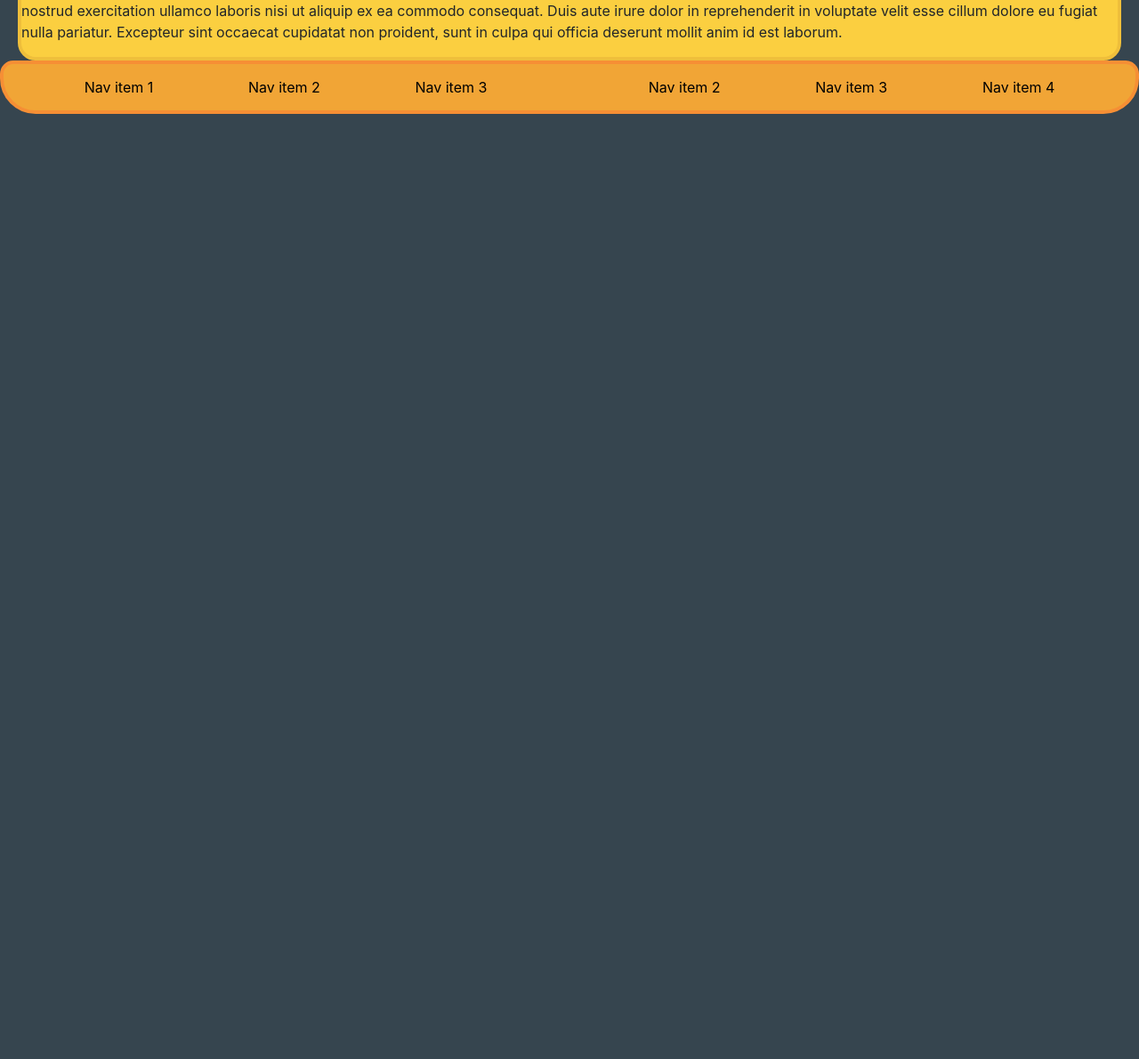
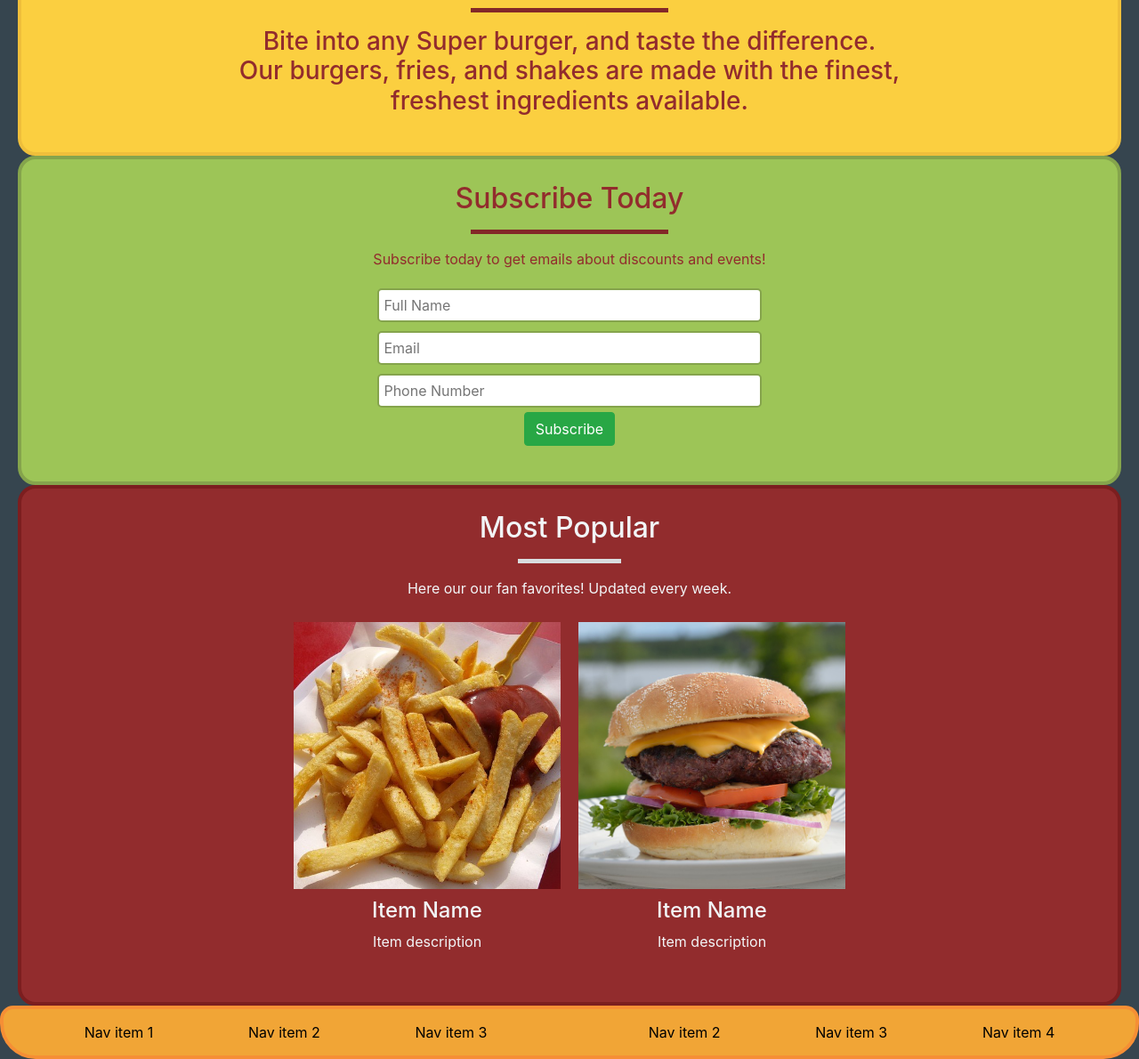
Before and after one commit to DustinRoundy/RockyBurgers, a plain HTML site: page index.html in a window 1280 px wide. Shown: the part 768-1958 px from the top of the page at 89% size. Before the commit the page ends 896 px from the top, so only its background shows below. Drawn offline with nearby package versions, Linux system fonts and the light colour scheme.

Commit message:
Added new secions to homepage

```diff
--- a/index.css
+++ b/index.css
@@ -0,0 +1,127 @@
+@font-face { font-family: Blissful; src: url('assets/blissfulthinking.otf'); }
+ul {
+    list-style-type: none;
+    margin: 0;
+    padding: 0;
+    overflow: hidden;
+
+}
+li a {
+    display: block;
+    color: black;
+    text-align: center;
+    padding: 14px 16px;
+    text-decoration: none;
+}
+
+li a:hover {
+    background-color: #e0992f;
+    text-decoration: none;
+    color: black;
+}
+#top {
+    border: 4px solid #f68f35;
+    border-radius: 110px 110px 15px 15px;
+    display: flex;
+    justify-content: space-evenly;
+    align-items: center;
+    background-color: #f1a536;
+}
+#bottom {
+    border: 4px solid #f68f35;
+    border-radius: 15px 15px 40px 40px;
+    display: flex;
+    justify-content: space-evenly;
+    align-items: center;
+    background-color: #f1a536;
+}
+
+.hero-image{
+    background-image: linear-gradient(rgba(0,0,0,0.5), rgba(0,0,0,0.5)), url("assets/burger-hero.jpg");
+    width: 94vw;
+    height: 65vh;
+    margin-top: 20px;
+    margin-bottom: 20px;
+    background-position: center;
+    background-repeat: no-repeat;
+    background-size: cover;
+    position: relative;
+    display: flex;
+    justify-content: center;
+    align-items: center;
+}
+.hero-text{
+    font-family: Blissful;
+    letter-spacing: 5px;
+    text-align: center;
+    color: white;
+}
+.hero-text, h1{
+    font-size: 2.25em;
+    letter-spacing: 8px;
+}
+
+.tomato{
+    margin-left: 20px;
+    margin-right: 20px;
+    background-color: #f05054;
+    border: 4px solid #d44a4d;
+    border-radius: 20px 20px 20px 20px;
+    display:flex;
+    justify-content: center;
+}
+.cheese{
+    margin-left: 20px;
+    margin-right: 20px;
+    background-color: #fbcf40;
+    border: 4px solid #efbf3b;
+    border-radius: 20px 20px 20px 20px;
+}
+footer{
+    height: 80%;
+}
+.inside{
+    text-align: center;
+    color: #922c2d;
+    margin: 25px 0px 40px 0px;
+}
+.inside hr{
+    width: 18%;
+    border-width: 5px;
+    background-color: #922c2d;
+}
+.lettuce{
+    margin-left: 20px;
+    margin-right: 20px;
+    background-color: #9dc557;
+    border: 4px solid #85a44c;
+    border-radius: 20px 20px 20px 20px;
+
+}
+.lettuce form{
+    display: flex;
+    flex-direction: column;
+    align-items: center;
+}
+.lettuce input{
+    width: 35%;
+    padding: 5px;
+    margin: 5px;
+    border-radius: 5px;
+    border: 2px solid #85a44c;
+}
+.hamburger{
+    margin-left: 20px;
+    margin-right: 20px;
+    background-color: #922c2d;
+    border: 4px solid #7c1e1f;
+    border-radius: 20px 20px 20px 20px;
+}
+.hamburger, .items{
+    display: flex;
+    justify-content: space-evenly;
+}
+.item img{
+    max-width: 300px;
+    margin: 10px;
+}
--- a/index.html
+++ b/index.html
@@ -10,6 +10,7 @@
 
   <!-- Latest compiled and minified CSS -->
   <link rel="stylesheet" href="https://stackpath.bootstrapcdn.com/bootstrap/4.1.3/css/bootstrap.min.css" integrity="sha384-MCw98/SFnGE8fJT3GXwEOngsV7Zt27NXFoaoApmYm81iuXoPkFOJwJ8ERdknLPMO" crossorigin="anonymous">
+  <link rel="stylesheet" href="index.css">
 
   <!-- jQuery library -->
   <script src="https://ajax.googleapis.com/ajax/libs/jquery/3.3.1/jquery.min.js"></script>
@@ -18,91 +19,7 @@
   <script src="https://maxcdn.bootstrapcdn.com/bootstrap/3.3.7/js/bootstrap.min.js"></script>
 
   <style>
-  @font-face { font-family: Blissful; src: url('assets/blissfulthinking.otf'); }
-    ul {
-      list-style-type: none;
-      margin: 0;
-      padding: 0;
-      overflow: hidden;
 
-    }
-    li a {
-    display: block;
-    color: black;
-    text-align: center;
-    padding: 14px 16px;
-    text-decoration: none;
-  }
-
-    li a:hover {
-      background-color: #e0992f;
-      text-decoration: none;
-      color: black;
-  }
-  #top {
-    border: 4px solid #f68f35;
-    border-radius: 110px 110px 15px 15px;
-    display: flex;
-    justify-content: space-evenly;
-    align-items: center;
-    background-color: #f1a536;
-  }
-  #bottom {
-    border: 4px solid #f68f35;
-    border-radius: 15px 15px 40px 40px;
-    display: flex;
-    justify-content: space-evenly;
-    align-items: center;
-    background-color: #f1a536;
-  }
-
-  .hero-image{
-    background-image: linear-gradient(rgba(0,0,0,0.5), rgba(0,0,0,0.5)), url("assets/burger-hero.jpg");
-    width: 94vw;
-    height: 65vh;
-    margin-top: 20px;
-    margin-bottom: 20px;
-    background-position: center;
-    background-repeat: no-repeat;
-    background-size: cover;
-    position: relative;
-    display: flex;
-    justify-content: center;
-    align-items: center;
-  }
-  .hero-text{
-    font-family: Blissful;
-    letter-spacing: 5px;
-    text-align: center;
-    color: white;
-  }
-  .hero-text, h1{
-    font-size: 2.25em;
-    letter-spacing: 8px;
-  }
-
-  .tomato{
-    margin-left: 20px;
-    margin-right: 20px;
-    background-color: #f05054;
-    border: 4px solid #d44a4d;
-    border-radius: 20px 20px 20px 20px;
-    display:flex;
-    justify-content: center;
-  }
-  .cheese{
-    margin-left: 20px;
-    margin-right: 20px;
-    background-color: #fbcf40;
-    border: 4px solid #efbf3b;
-    border-radius: 20px 20px 20px 20px;
-  }
-  footer{
-    height: 80%;
-  }
-  /* .inside{
-    background-color: white;
-  } */
   </style>
 
 </head>
@@ -141,9 +58,43 @@
   </div>
   <div class="cheese">
     <div class="inside">
-      <h2> header</h2>
-      <p>Lorem ipsum dolor sit amet, consectetur adipisicing elit, sed do eiusmod tempor incididunt ut labore et dolore magna aliqua. Ut enim ad minim veniam, quis nostrud exercitation ullamco laboris nisi ut aliquip ex ea commodo consequat. Duis aute irure dolor in reprehenderit in voluptate velit esse cillum dolore eu fugiat nulla pariatur. Excepteur sint occaecat cupidatat non proident, sunt in culpa qui officia deserunt mollit anim id est laborum.</p>
+        <h2>Our Quality</h2>
+        <hr>
+        <h3>Bite into any Super burger, and taste the difference.<br> Our burgers, fries, and shakes are made with the finest,<br> freshest ingredients available.</h3>
     </div>
+  </div>
+  <div class="lettuce">
+      <div class="inside">
+          <h2>Subscribe Today</h2>
+          <hr>
+          <p>Subscribe today to get emails about discounts and events!</p>
+          <form>
+              <input type="text" name="full_name" placeholder="Full Name"/>
+              <input type="email" name="email" placeholder="Email"/>
+              <input type="text" name="phone" placeholder="Phone Number"/>
+              <button type="submit" class="btn btn-success">Subscribe</button>
+          </form>
+      </div>
+  </div>
+  <div class="hamburger">
+      <div class="inside" style="color: #f2f5f7">
+          <h2>Most Popular</h2>
+          <hr style="background-color: #f2f5f7">
+          <p>Here our our fan favorites! Updated every week.</p>
+          <div class="items">
+              <div class="item">
+                  <img src="assets/fries.jpg"/>
+                  <h4>Item Name</h4>
+                  <p>Item description</p>
+              </div>
+              <div class="item">
+                  <img src="assets/burgers.jpg"/>
+                  <h4>Item Name</h4>
+                  <p>Item description</p>
+              </div>
+          </div>
+
+      </div>
   </div>
   <footer style="background-color: #36454f;">
   <!-- <nav class="navbar navbar-expand-lg navbar-light bg-light">
```
Also changed, not shown: assets/burgers.jpg (added), assets/fries.jpg (added).
